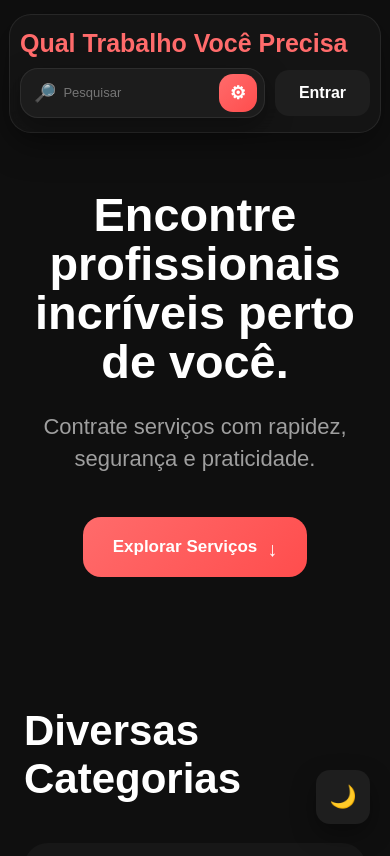
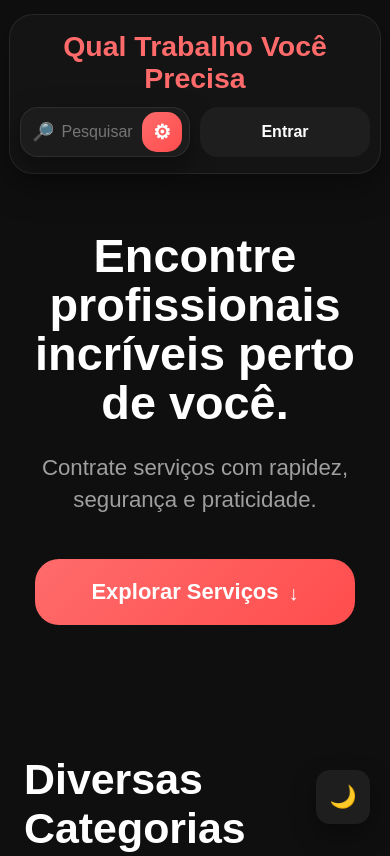
Before and after one commit to kyutsumy/Qual-Trabalho-Voce-Precisa, a website: page public/pages/home.html in a window 390 px wide. Shown: the top 856 px of the page. Drawn offline with Linux system fonts and the light colour scheme; no server answers.

Commit message:
ajusta navbar mobile da home

```diff
--- a/public/css/home.css
+++ b/public/css/home.css
@@ -1591,17 +1591,17 @@ body {
     left: auto;
     transform: none;
 
-    width: calc(100vw - 24px);
-    max-width: calc(100vw - 24px);
+    width: calc(100% - 24px);
+    max-width: calc(100% - 24px);
 
     margin: 14px auto 0;
-    padding: 16px 12px;
+    padding: 18px 14px;
 
     display: grid;
-    grid-template-columns: minmax(0, 1fr) auto;
+    grid-template-columns: minmax(0, 1fr) minmax(0, 1fr);
     gap: 12px;
 
-    border-radius: 22px;
+    border-radius: 24px;
     overflow: visible;
     z-index: 20;
   }
@@ -1609,15 +1609,20 @@ body {
   .navbar .site-logo {
     grid-column: 1 / -1;
     justify-self: center;
-
-    width: 100%;
+    align-self: center;
+
+    width: auto;
     max-width: 100%;
     min-width: 0;
 
-    font-size: 28px;
-    line-height: 1.15;
+    display: block;
+
+    font-size: clamp(27px, 7.5vw, 42px);
+    line-height: 1.12;
     text-align: center;
     white-space: normal;
+
+    margin: 0 auto 4px;
   }
 
   .nav-search {
@@ -1635,73 +1640,100 @@ body {
   .nav-search-box {
     width: 100%;
     max-width: 100%;
-    height: 52px;
-    min-height: 52px;
-    padding: 0 7px 0 13px;
+    height: 54px;
+    min-height: 54px;
+
+    padding: 0 8px 0 13px;
     gap: 7px;
-    border-radius: 18px;
+
+    display: flex;
+    align-items: center;
+    flex-wrap: nowrap;
+
+    border-radius: 20px;
     overflow: hidden;
   }
 
   .nav-search-box span {
+    flex-shrink: 0;
     font-size: 18px;
   }
 
   .nav-search-box input {
     min-width: 0;
     width: 100%;
-    font-size: 13px;
+    flex: 1;
+
+    font-size: 17px;
   }
 
   .nav-search-box button {
-    width: 40px;
-    min-width: 40px;
-    height: 40px;
+    width: 44px;
+    min-width: 44px;
+    height: 44px;
+
     padding: 0;
-    border-radius: 14px;
+    border-radius: 16px;
+
     font-size: 0;
+    flex-shrink: 0;
   }
 
   .nav-search-box button::after {
     content: '⚙';
-    font-size: 18px;
+    font-size: 20px;
   }
 
   .nav-buttons {
     grid-column: 2;
     grid-row: 2;
 
-    justify-self: end;
-    align-self: center;
-
-    width: auto;
+    justify-self: stretch;
+    align-self: stretch;
+
+    width: 100%;
     min-width: 0;
-    max-width: 128px;
+    max-width: 100%;
 
     display: flex;
-    justify-content: flex-end;
-  }
-
+    align-items: center;
+    justify-content: stretch;
+  }
+
+  .nav-buttons .login-link,
+  .nav-buttons .create-btn,
   .user-menu,
   .user-profile,
   .user-button,
   .user-dropdown,
   .user-menu-button {
-    width: 128px;
-    max-width: 128px;
+    width: 100%;
+    max-width: 100%;
     min-width: 0;
   }
 
+  .user-menu-button,
+  .nav-buttons .login-link,
+  .nav-buttons .create-btn {
+    height: 54px;
+    min-height: 54px;
+
+    padding: 0 12px;
+    border-radius: 20px;
+
+    overflow: hidden;
+  }
+
   .user-menu-button {
-    height: 52px;
-    padding: 0 10px;
-    border-radius: 18px;
-    overflow: hidden;
+    display: flex;
+    align-items: center;
+    justify-content: center;
+    gap: 9px;
   }
 
   .user-menu-avatar {
-    width: 34px;
-    height: 34px;
+    width: 38px;
+    height: 38px;
     flex-shrink: 0;
   }
 
@@ -1710,16 +1742,22 @@ body {
   .user-profile span,
   .user-button span,
   .user-dropdown span {
-    max-width: 56px;
+    max-width: min(78px, 42vw);
     overflow: hidden;
     text-overflow: ellipsis;
     white-space: nowrap;
+    font-size: 18px;
+  }
+
+  .user-menu-arrow {
+    flex-shrink: 0;
+    margin-left: auto;
   }
 
   .user-menu-dropdown,
   .filter-panel {
     position: fixed;
-    top: 128px;
+    top: 150px;
     left: 14px;
     right: 14px;
 
@@ -1727,7 +1765,7 @@ body {
     max-width: none;
     min-width: 0;
 
-    max-height: calc(100vh - 160px);
+    max-height: calc(100vh - 175px);
     overflow-y: auto;
     overflow-x: hidden;
 
@@ -1756,32 +1794,47 @@ body {
 
   .hero {
     min-height: auto;
-    padding: 58px 22px 60px;
+    padding: 70px 22px 60px;
   }
 
   .hero-content h1,
   .hero h1 {
-    font-size: clamp(38px, 12vw, 58px);
+    font-size: clamp(42px, 12vw, 68px);
     line-height: 1.05;
     margin-bottom: 24px;
   }
 
   .hero-content p,
   .hero p {
+    font-size: clamp(22px, 5.7vw, 30px);
+    line-height: 1.45;
+    max-width: 390px;
+    margin: 0 auto 42px;
+  }
+
+  .explore-btn,
+  .hero .primary-btn,
+  .hero a.primary-btn {
+    width: 100%;
+    max-width: 320px;
+    min-height: 66px;
     font-size: 22px;
-    line-height: 1.45;
-    max-width: 360px;
-    margin: 0 auto 42px;
+    border-radius: 24px;
   }
 
   .categories,
   .professionals {
     width: 100%;
-    max-width: 100vw;
+    max-width: 100%;
     overflow-x: hidden;
     padding: 70px 24px;
   }
 
+  .categories h2,
+  .professionals h2 {
+    font-size: clamp(38px, 11vw, 58px);
+  }
+
   .professional-card {
     min-height: auto;
   }
@@ -1789,23 +1842,49 @@ body {
 
 @media (max-width: 430px) {
   .navbar {
-    width: calc(100vw - 18px);
-    max-width: calc(100vw - 18px);
-    padding: 14px 10px;
+    width: calc(100% - 18px);
+    max-width: calc(100% - 18px);
+    padding: 16px 10px;
     gap: 10px;
   }
 
   .navbar .site-logo {
-    font-size: 25px;
-  }
-
-  .user-menu,
-  .user-profile,
-  .user-button,
-  .user-dropdown,
+    font-size: clamp(26px, 7.3vw, 34px);
+    margin-bottom: 2px;
+  }
+
+  .nav-search-box,
+  .user-menu-button,
+  .nav-buttons .login-link,
+  .nav-buttons .create-btn {
+    height: 50px;
+    min-height: 50px;
+    border-radius: 18px;
+  }
+
+  .nav-search-box {
+    padding: 0 7px 0 11px;
+  }
+
+  .nav-search-box input {
+    font-size: 16px;
+  }
+
+  .nav-search-box button {
+    width: 40px;
+    min-width: 40px;
+    height: 40px;
+    border-radius: 15px;
+  }
+
   .user-menu-button {
-    width: 118px;
-    max-width: 118px;
+    padding: 0 10px;
+    gap: 8px;
+  }
+
+  .user-menu-avatar {
+    width: 34px;
+    height: 34px;
   }
 
   .user-menu-button span:not(.user-menu-arrow),
@@ -1813,17 +1892,19 @@ body {
   .user-profile span,
   .user-button span,
   .user-dropdown span {
-    max-width: 48px;
-  }
-
-  .nav-search-box {
-    height: 50px;
-    min-height: 50px;
-  }
-
-  .nav-search-box button {
-    width: 38px;
-    min-width: 38px;
-    height: 38px;
-  }
-}
+    max-width: 58px;
+    font-size: 17px;
+  }
+
+  .user-menu-dropdown,
+  .filter-panel {
+    top: 142px;
+    left: 12px;
+    right: 12px;
+    max-height: calc(100vh - 165px);
+  }
+
+  .hero {
+    padding-top: 58px;
+  }
+}
```
